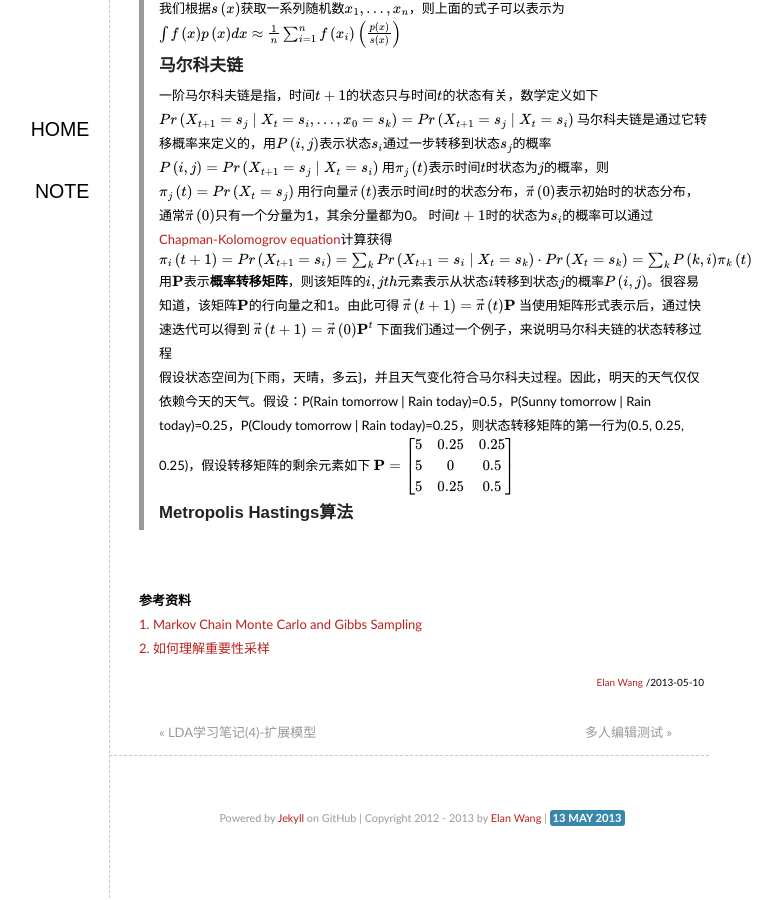
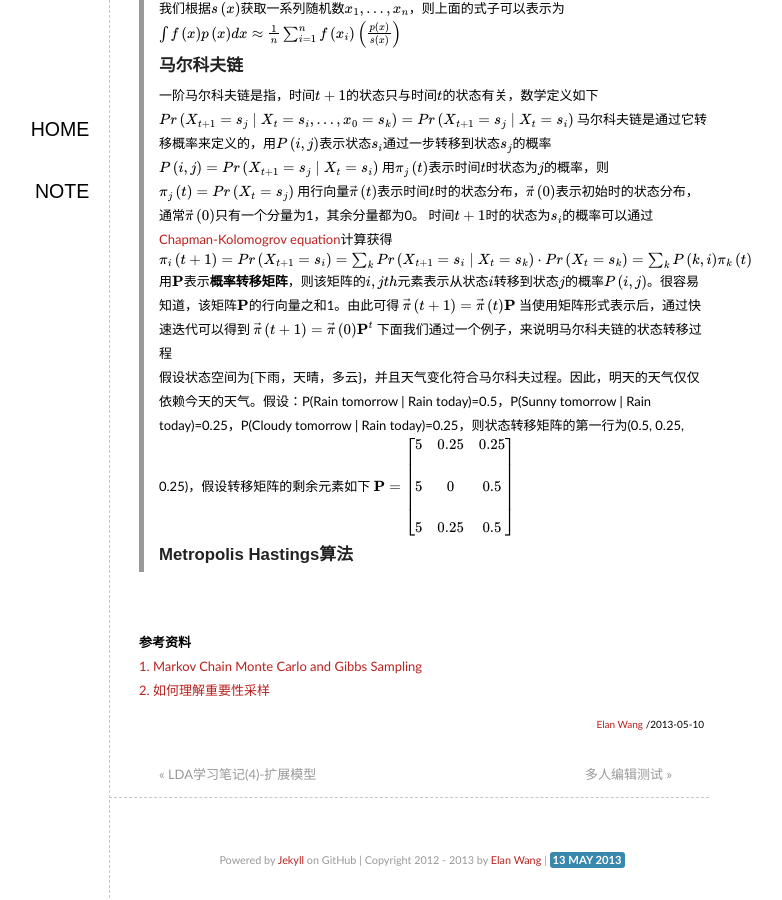
Before and after one commit to elan2wang/note, a Jekyll site: the page built from _posts/2013-05-10-LDA-note-mcmc-gibbs.md, in a window 1280 px wide and 900 px high, scrolled down 999 px. Shown: the whole window, without its empty margins (291-1073 px from the left). Built offline with Jekyll 4.4.1, drawn with Linux system fonts in a browser that asks for light colours; formulas are drawn with MathJax 3; before the commit the page ends 1857 px from its top, so only the background shows below that.

```diff
--- a/_posts/2013-05-10-LDA-note-mcmc-gibbs.md
+++ b/_posts/2013-05-10-LDA-note-mcmc-gibbs.md
@@ -79,8 +79,8 @@ $$
 $$
 \mathbf{P}=
 \begin{bmatrix}
-5 & 0.25 & 0.25 \\
-5 & 0 & 0.5 \\
+5 & 0.25 & 0.25 \\\\
+5 & 0 & 0.5 \\\\
 5 & 0.25 & 0.5
 \end{bmatrix}
 $$
```
